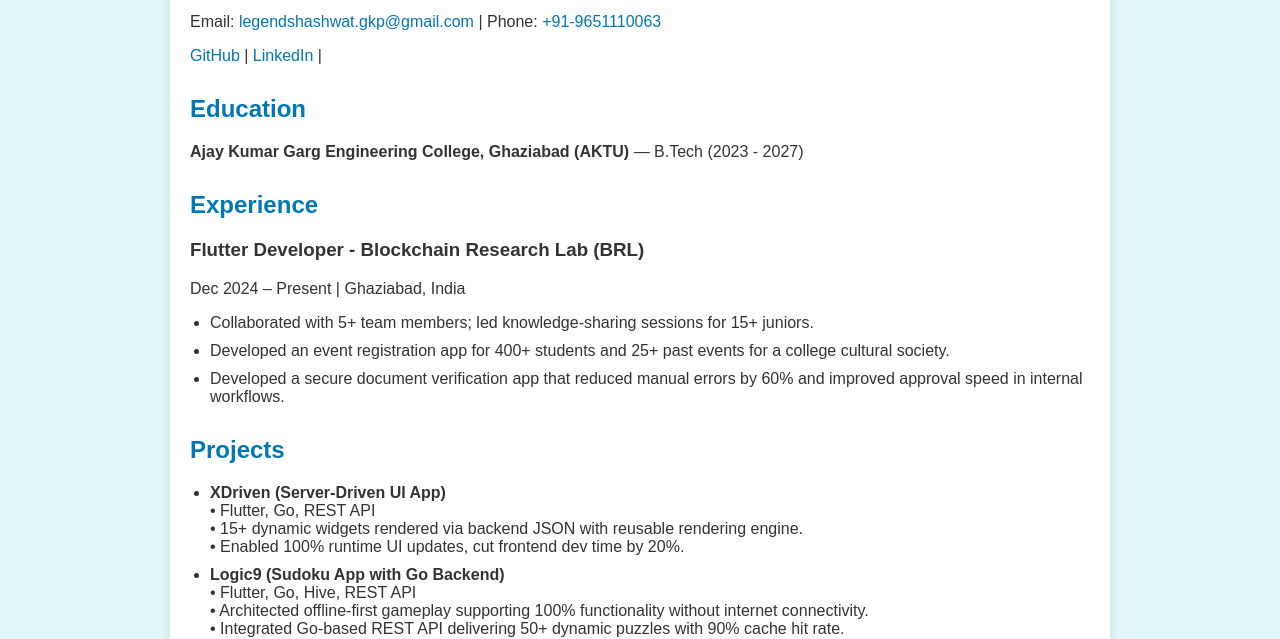
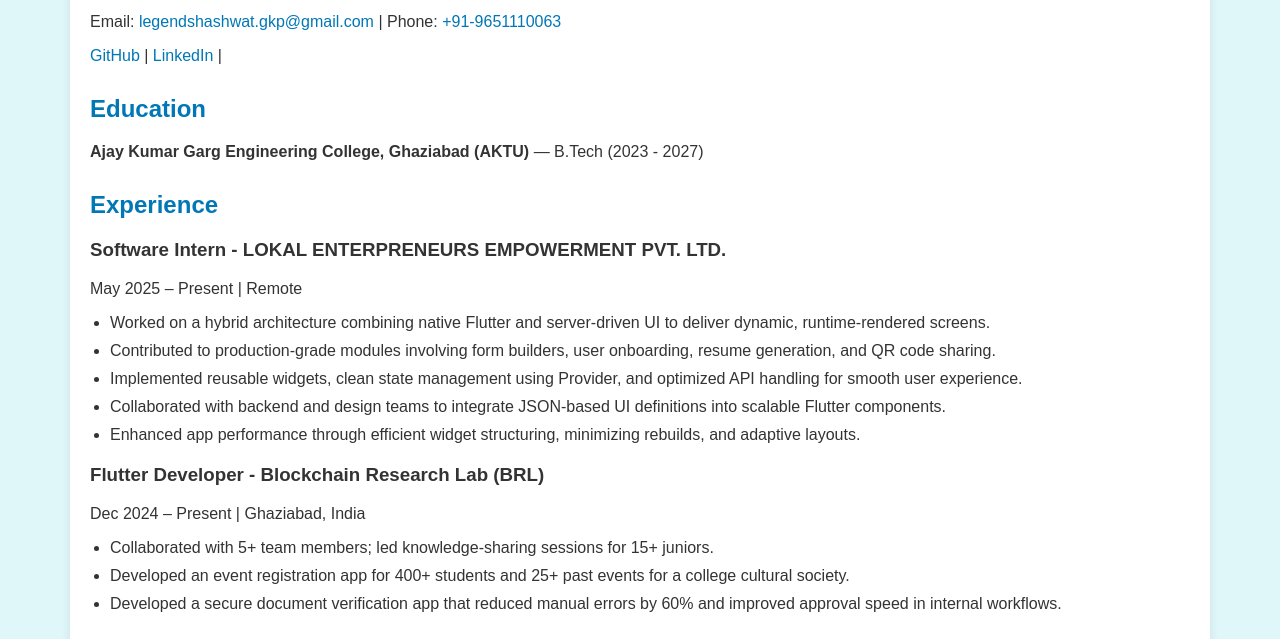
Before and after one commit to ShashwatXD/Portfolio, a plain HTML site: page index.html in a window 1280 px wide. Shown: the part 135-774 px from the top of the page. Drawn offline with Linux system fonts and the light colour scheme.

Commit message:
addded lokal

```diff
--- a/index.html
+++ b/index.html
@@ -14,7 +14,7 @@
         }
 
         .container {
-            max-width: 900px;
+            max-width: 1100px;
             margin: auto;
             background-color: white;
             padding: 20px;
@@ -52,6 +52,7 @@
             margin-bottom: 10px;
         }
     </style>
+
 </head>
 
 <body>
@@ -75,6 +76,15 @@
 
         <section>
             <h2>Experience</h2>
+            <h3>Software Intern - LOKAL ENTERPRENEURS EMPOWERMENT PVT. LTD.</h3>
+<p>May 2025 – Present | Remote</p>
+<ul>
+    <li>Worked on a hybrid architecture combining native Flutter and server-driven UI to deliver dynamic, runtime-rendered screens.</li>
+    <li>Contributed to production-grade modules involving form builders, user onboarding, resume generation, and QR code sharing.</li>
+    <li>Implemented reusable widgets, clean state management using Provider, and optimized API handling for smooth user experience.</li>
+    <li>Collaborated with backend and design teams to integrate JSON-based UI definitions into scalable Flutter components.</li>
+    <li>Enhanced app performance through efficient widget structuring, minimizing rebuilds, and adaptive layouts.</li>
+</ul>
             <h3>Flutter Developer - Blockchain Research Lab (BRL)</h3>
             <p>Dec 2024 – Present | Ghaziabad, India</p>
             <ul>
@@ -83,6 +93,8 @@
                 <li>Developed a secure document verification app that reduced manual errors by 60% and improved approval
                     speed in internal workflows.</li>
             </ul>
+
+
         </section>
 
         <section>
@@ -100,7 +112,7 @@
                     • Flutter, Go, Hive, REST API<br>
                     • Architected offline-first gameplay supporting 100% functionality without internet connectivity.<br>
                     • Integrated Go-based REST API delivering 50+ dynamic puzzles with 90% cache hit rate.<br>
-                    • Implemented smart caching system reducing API calls by 75% through Hive local storage.<br>
+                    • Implemented smart caching system reducing API calls by 75% by using local storage.<br>
                 </li>
 
                 <li>
```
